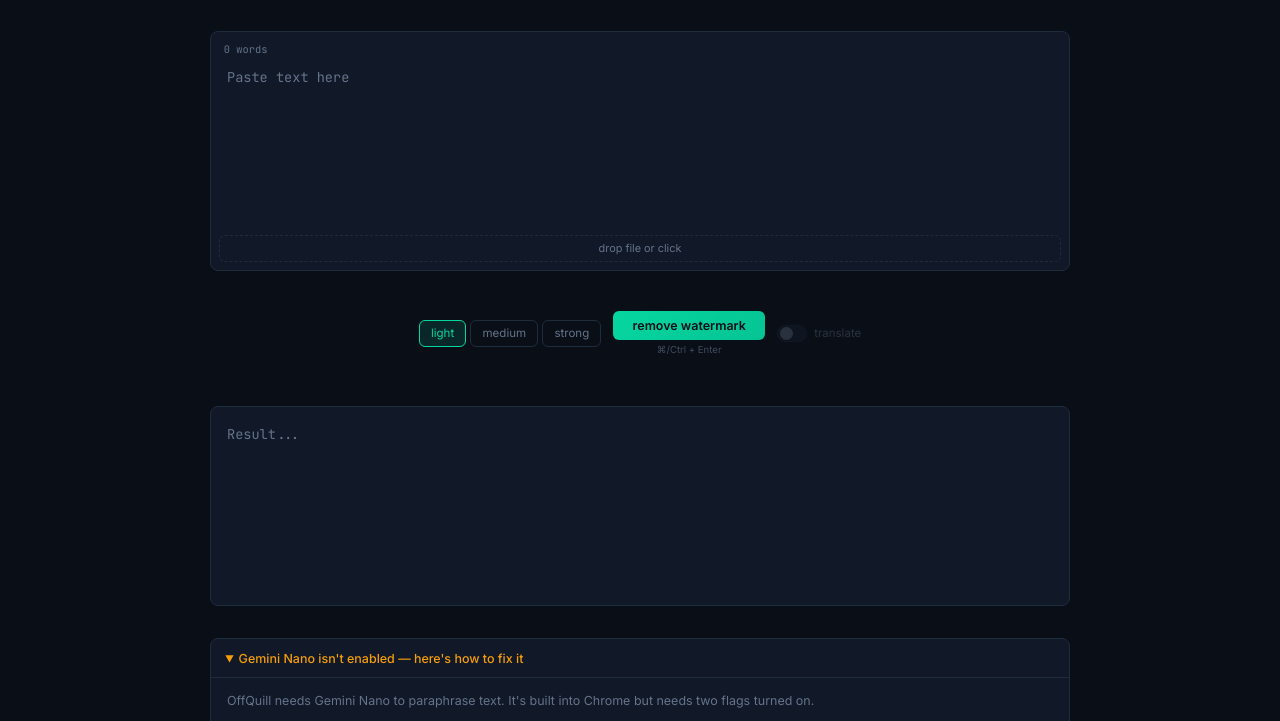
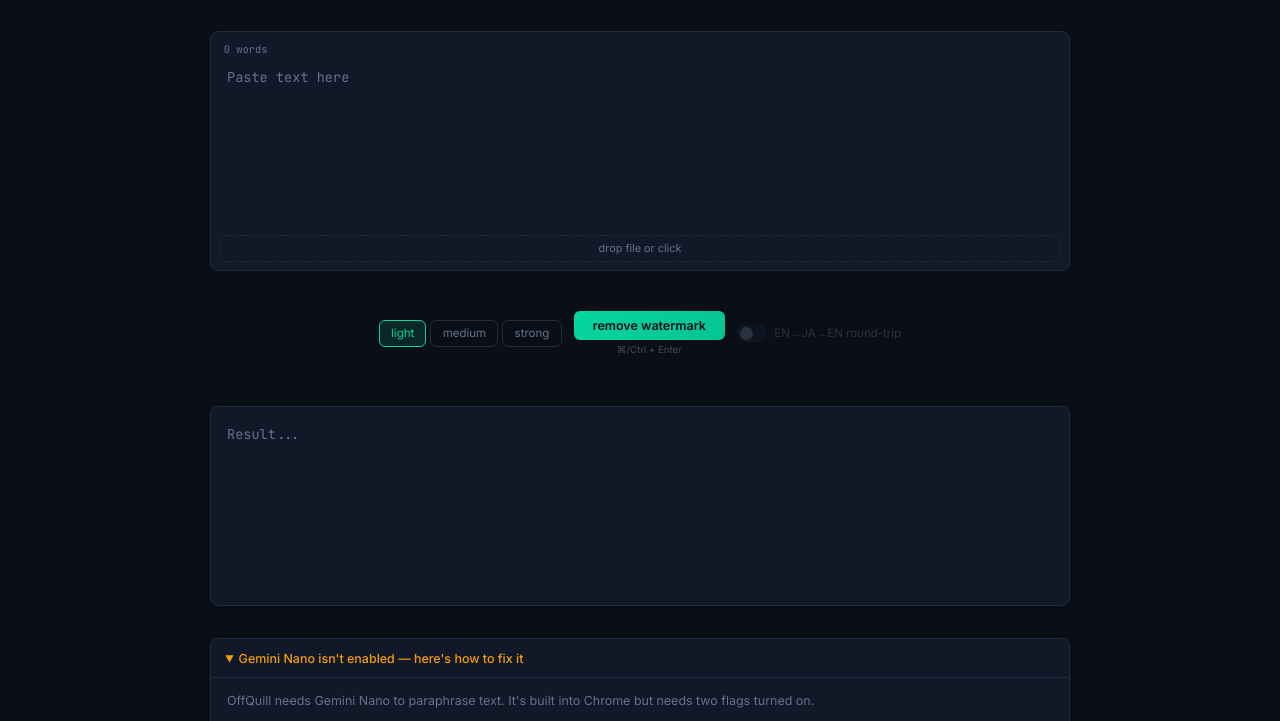
Before and after one commit to Ahmad170412/OffQuill, a plain HTML site: page index.html in a window 1280 px wide. Shown: the part 55-776 px from the top of the page. Drawn offline with Linux system fonts and the light colour scheme.

Commit message:
Reword translate toggle label to EN→JA→EN round-trip

```diff
--- a/index.html
+++ b/index.html
@@ -42,7 +42,7 @@
       <label class="toggle" id="translateToggleWrap" title="Round-trip through Japanese to break AI patterns (desktop Chrome only)">
         <input type="checkbox" id="toggleTranslate" hidden>
         <span class="toggle-track"><span class="toggle-knob"></span></span>
-        <span class="toggle-label">translate</span>
+        <span class="toggle-label">EN→JA→EN round-trip</span>
       </label>
     </div>
 
```
